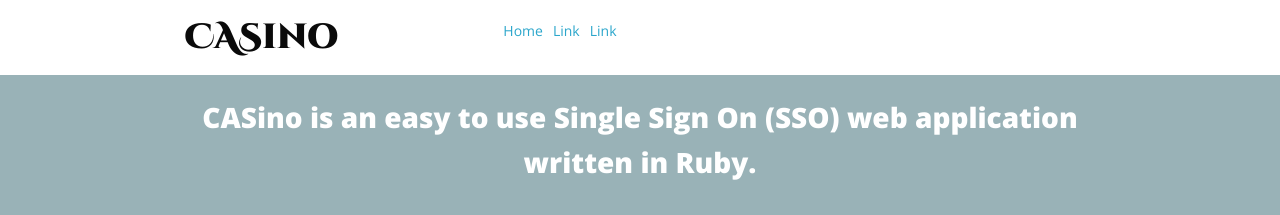
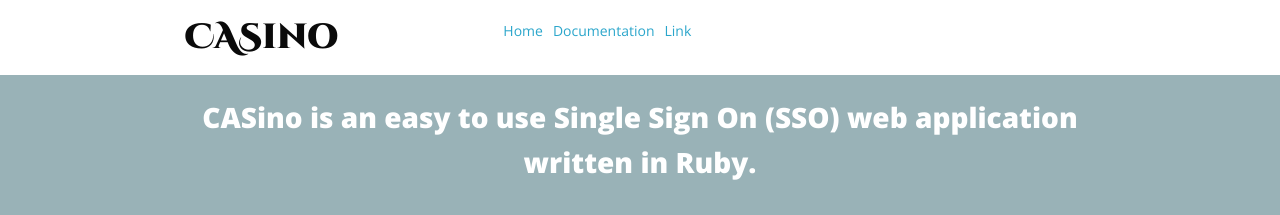
Before and after one commit to rbCAS/rbcas.github.com, a Jekyll site: the page built from index.html, in a window 1280 px wide. Shown: the top 215 px of the page. Built offline with Jekyll 4.4.1, drawn with Linux system fonts in a browser that asks for light colours.

Commit message:
Some content

```diff
--- a/_layouts/default.html
+++ b/_layouts/default.html
@@ -7,8 +7,8 @@
     <meta name="description" content="">
     <meta name="author" content="">
 
-    <link href="css/foundation.css" rel="stylesheet">
-    <link href="css/main.css" rel="stylesheet">
+    <link href="/css/foundation.css" rel="stylesheet">
+    <link href="/css/main.css" rel="stylesheet">
 
     <!-- HTML5 shim, for IE6-8 support of HTML5 elements -->
     <!--[if lt IE 9]>
@@ -16,11 +16,11 @@
     <![endif]-->
 
     <!-- Fav and touch icons -->
-    <link rel="apple-touch-icon-precomposed" sizes="144x144" href="../assets/ico/apple-touch-icon-144-precomposed.png">
-    <link rel="apple-touch-icon-precomposed" sizes="114x114" href="../assets/ico/apple-touch-icon-114-precomposed.png">
-    <link rel="apple-touch-icon-precomposed" sizes="72x72" href="../assets/ico/apple-touch-icon-72-precomposed.png">
-    <link rel="apple-touch-icon-precomposed" href="../assets/ico/apple-touch-icon-57-precomposed.png">
-    <link rel="shortcut icon" href="../assets/ico/favicon.png">
+    <link rel="apple-touch-icon-precomposed" sizes="144x144" href="/assets/ico/apple-touch-icon-144-precomposed.png">
+    <link rel="apple-touch-icon-precomposed" sizes="114x114" href="/assets/ico/apple-touch-icon-114-precomposed.png">
+    <link rel="apple-touch-icon-precomposed" sizes="72x72" href="/assets/ico/apple-touch-icon-72-precomposed.png">
+    <link rel="apple-touch-icon-precomposed" href="/assets/ico/apple-touch-icon-57-precomposed.png">
+    <link rel="shortcut icon" href="/assets/ico/favicon.png">
   </head>
 
   <body>
@@ -34,43 +34,16 @@
         <div class="eight columns">
           <ul class="nav">
             <li class="active">
-              <a href="#">Home</a>
+              <a href="/">Home</a>
             </li>
-            <li><a href="#">Link</a></li>
+            <li>
+              <a href="/documentation">Documentation</a>
+            </li>
             <li><a href="#">Link</a></li>
           </ul>
         </div>
       </div>
     </div>
-    <div class="lead container">
-      <div class="row">
-        <div class="twelve columns">
-          <p>
-            CASino is an easy to use Single Sign On (SSO) web application written in Ruby.
-          </p>
-          <div class="links">
-            <a href="#">Download</a>
-            <a href="#">View on GitHub</a>
-          </div>
-        </div>
-      </div>
-    </div>
-    <div class="container">
-      <div class="row">
-        <div class="four columns">
-          <h4>Feature 1</h4>
-          <p>Lorem ipsum dolor sit amet, consectetur adipiscing elit. Vivamus hendrerit varius nisi, vel dictum massa cursus et. Vivamus viverra blandit eleifend.</p>
-        </div>
-        <div class="four columns">
-          <h4>Feature 2</h4>
-          <p>Lorem ipsum dolor sit amet, consectetur adipiscing elit. Vivamus hendrerit varius nisi, vel dictum massa cursus et. Vivamus viverra blandit eleifend.</p>
-        </div>
-        <div class="four columns">
-          <h4>Feature 3</h4>
-          <p>Lorem ipsum dolor sit amet, consectetur adipiscing elit. Vivamus hendrerit varius nisi, vel dictum massa cursus et. Vivamus viverra blandit eleifend.</p>
-        </div>
-      </div>
-    </div>
-
+    {{ content }}
   </body>
 </html>
--- a/css/main.css
+++ b/css/main.css
@@ -51,3 +51,6 @@
     padding: 0;
   }
 }
+code {
+  white-space: pre;
+}
--- a/index.html
+++ b/index.html
@@ -2,3 +2,32 @@
 layout: default
 title: "CASino"
 ---
+<div class="lead container">
+  <div class="row">
+    <div class="twelve columns">
+      <p>
+        CASino is an easy to use Single Sign On (SSO) web application written in Ruby.
+      </p>
+      <div class="links">
+        <a href="#">Download</a>
+        <a href="#">View on GitHub</a>
+      </div>
+    </div>
+  </div>
+</div>
+<div class="container">
+  <div class="row">
+    <div class="four columns">
+      <h4>Feature 1</h4>
+      <p>Lorem ipsum dolor sit amet, consectetur adipiscing elit. Vivamus hendrerit varius nisi, vel dictum massa cursus et. Vivamus viverra blandit eleifend.</p>
+    </div>
+    <div class="four columns">
+      <h4>Feature 2</h4>
+      <p>Lorem ipsum dolor sit amet, consectetur adipiscing elit. Vivamus hendrerit varius nisi, vel dictum massa cursus et. Vivamus viverra blandit eleifend.</p>
+    </div>
+    <div class="four columns">
+      <h4>Feature 3</h4>
+      <p>Lorem ipsum dolor sit amet, consectetur adipiscing elit. Vivamus hendrerit varius nisi, vel dictum massa cursus et. Vivamus viverra blandit eleifend.</p>
+    </div>
+  </div>
+</div>
```
Also changed, not shown: documentation/index.md (added, +23 -0 lines), 1 other file.
